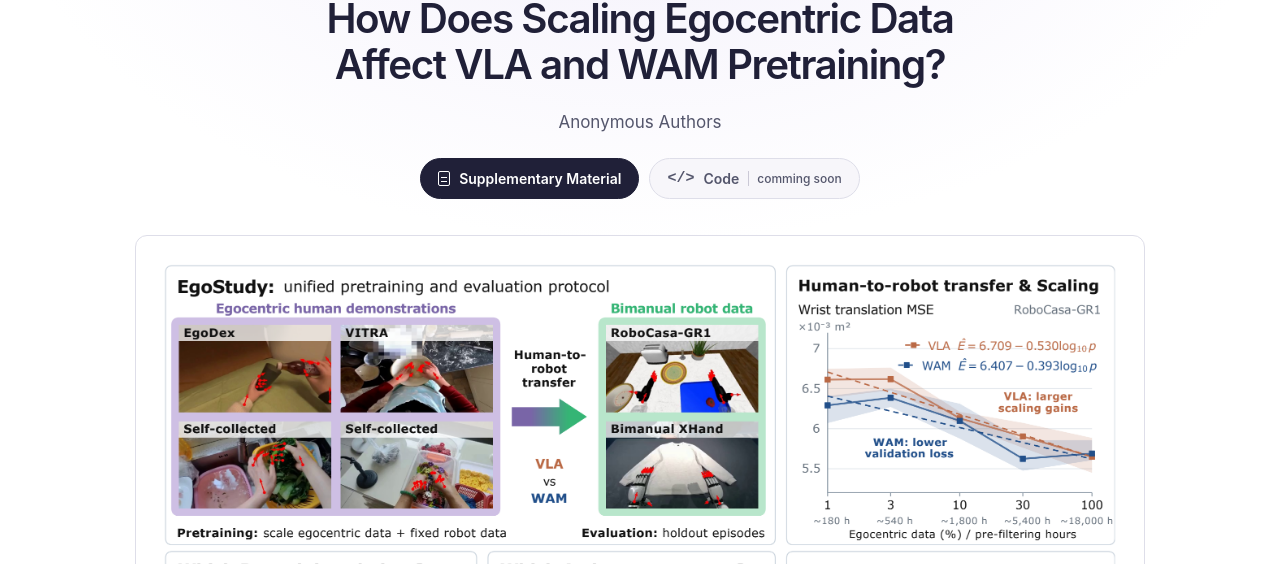
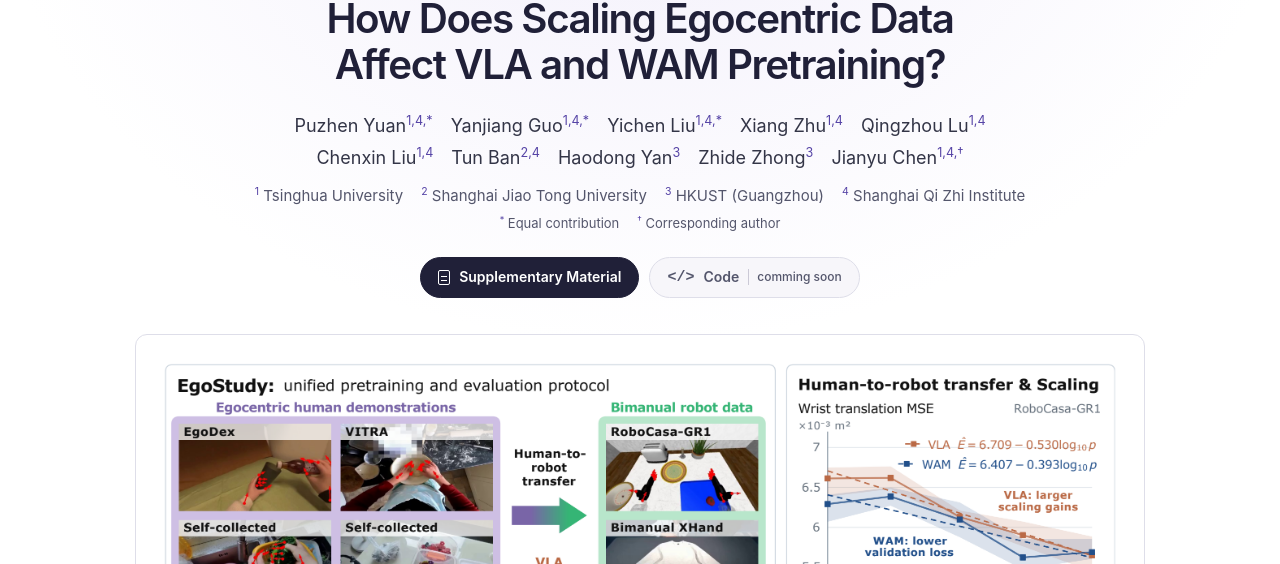
Before and after one commit to PuzhenYuan/EgoStudy-website, a plain HTML site: page index.html in a window 1280 px wide. Shown: the part 236-800 px from the top of the page. Drawn offline with Linux system fonts and the light colour scheme.

Commit message:
Credit the paper authors and affiliations on the project page

```diff
--- a/index.html
+++ b/index.html
@@ -3,7 +3,7 @@
 <head>
 <meta charset="utf-8">
 <meta name="viewport" content="width=device-width, initial-scale=1">
-<meta name="author" content="Anonymous Authors">
+<meta name="author" content="Puzhen Yuan, Yanjiang Guo, Yichen Liu, Xiang Zhu, Qingzhou Lu, Chenxin Liu, Tun Ban, Haodong Yan, Zhide Zhong, Jianyu Chen">
 <meta name="description" content="A controlled study of how scaling egocentric human demonstrations affects VLA and WAM pretraining for dexterous robot control.">
 <title>EgoStudy | How Does Scaling Egocentric Data Affect VLA and WAM Pretraining?</title>
 <link rel="stylesheet" href="style.css">
@@ -17,7 +17,29 @@
 <main id="main">
 <div class="hero">
 <h1><span class="project-name">EgoStudy</span><span class="paper-title">How Does Scaling Egocentric Data Affect VLA and WAM Pretraining?</span></h1>
-<p class="authors">Anonymous Authors</p>
+<div class="authors">
+  <p class="author-row">
+    <span>Puzhen Yuan<sup>1,4,*</sup></span>
+    <span>Yanjiang Guo<sup>1,4,*</sup></span>
+    <span>Yichen Liu<sup>1,4,*</sup></span>
+    <span>Xiang Zhu<sup>1,4</sup></span>
+    <span>Qingzhou Lu<sup>1,4</sup></span>
+  </p>
+  <p class="author-row">
+    <span>Chenxin Liu<sup>1,4</sup></span>
+    <span>Tun Ban<sup>2,4</sup></span>
+    <span>Haodong Yan<sup>3</sup></span>
+    <span>Zhide Zhong<sup>3</sup></span>
+    <span>Jianyu Chen<sup>1,4,†</sup></span>
+  </p>
+</div>
+<p class="affiliations">
+  <span><sup>1</sup> Tsinghua University</span>
+  <span><sup>2</sup> Shanghai Jiao Tong University</span>
+  <span><sup>3</sup> HKUST (Guangzhou)</span>
+  <span><sup>4</sup> Shanghai Qi Zhi Institute</span>
+</p>
+<p class="contributions"><span><sup>*</sup> Equal contribution</span> <span><sup>†</sup> Corresponding author</span></p>
 <div class="actions"><a class="button" href="assets/supplementary-material.pdf" target="_blank" rel="noopener"><span class="document-icon" aria-hidden="true"></span>Supplementary Material</a>
 <button type="button" class="button pending" disabled><span aria-hidden="true" class="code-icon">&lt;/&gt;</span>Code <span class="status">comming soon</span></button></div>
 </div>
--- a/style.css
+++ b/style.css
@@ -35,7 +35,12 @@ h3 { font-weight: 650; }
 .hero h1 span { display: block; }
 .project-name { font-size: clamp(58px, 7vw, 94px); color: var(--accent); letter-spacing: -.075em; line-height: 1; font-weight: 730; }
 .paper-title { max-width: 880px; margin: 17px auto 0; text-wrap: balance; font-weight: 600; font-size: clamp(26px, 3.15vw, 45px); line-height: 1.16; }
-.authors { margin-top: 19px; font-size: 17px; color: var(--secondary); }
+.authors { margin-top: 22px; font-size: 18px; }
+.author-row, .affiliations, .contributions { display: flex; justify-content: center; flex-wrap: wrap; gap: 2px 18px; }
+.author-row + .author-row { margin-top: 2px; }
+.affiliations { margin-top: 12px; font-size: 15px; color: var(--secondary); }
+.contributions { margin-top: 4px; font-size: 13px; color: var(--secondary); }
+.hero sup { font-size: .7em; line-height: 0; color: var(--accent); }
 .actions { display: flex; gap: 10px; justify-content: center; flex-wrap: wrap; margin-top: 22px; }
 .button { min-height: 41px; padding: 7px 17px; border-radius: 24px; display: inline-flex; align-items: center; justify-content: center; gap: 9px; font: 600 14px/1.3 var(--sans); text-decoration: none; background: var(--ink); color: #fff; border: 1px solid var(--ink); }
 a.button:hover { background: var(--accent); border-color: var(--accent); }
```
